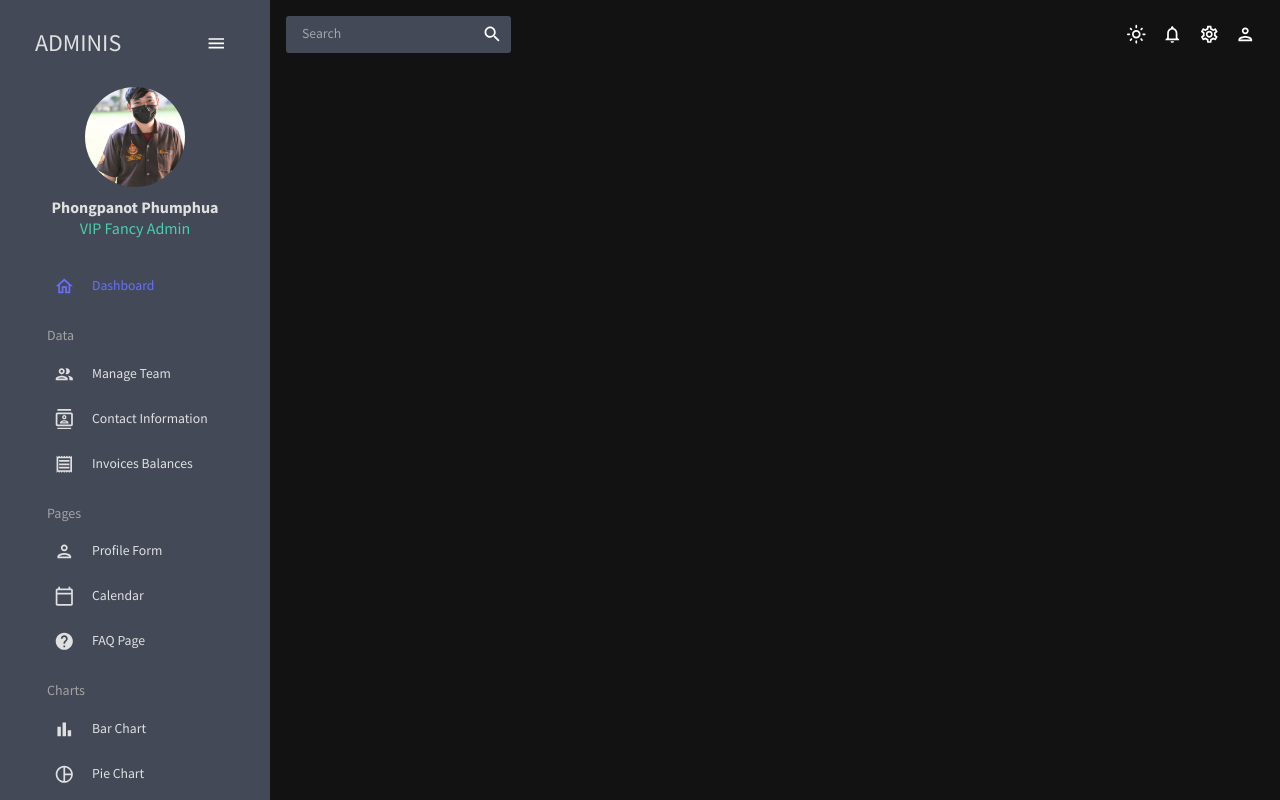
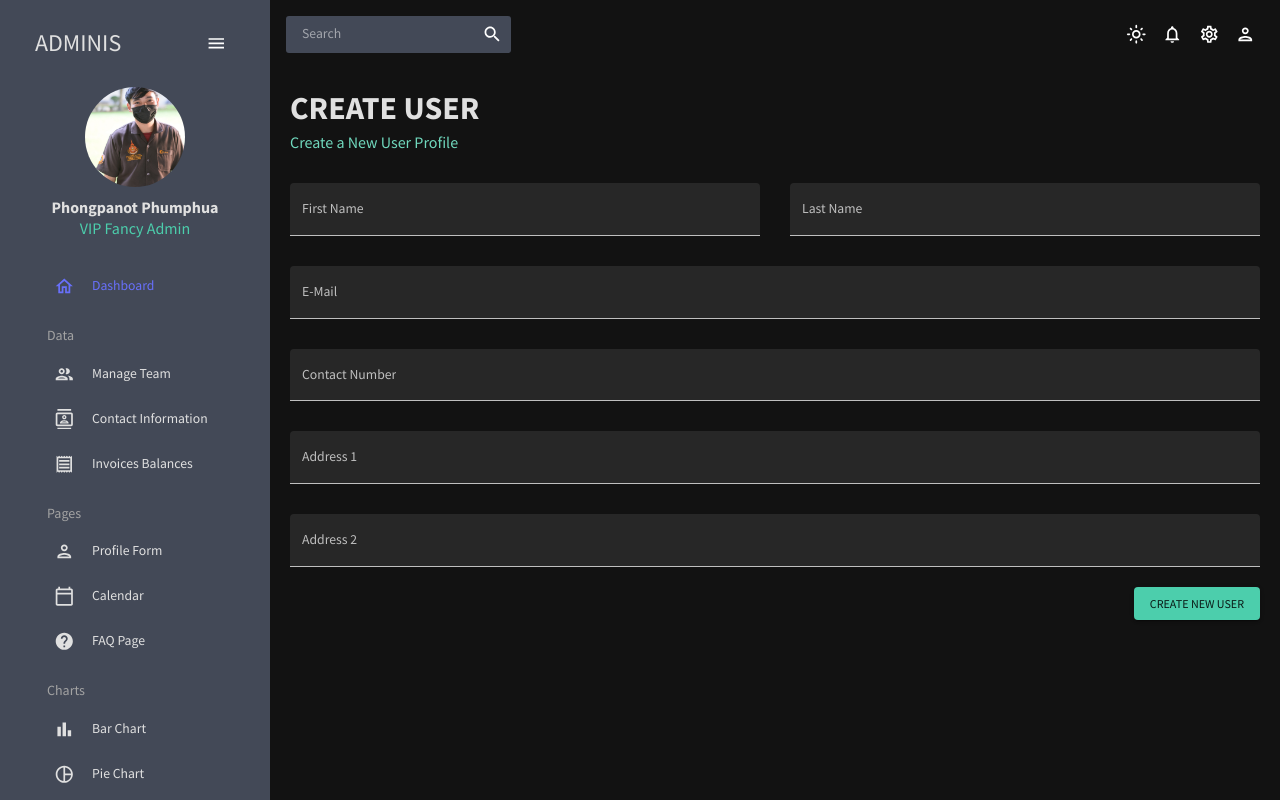
Before and after one commit to pntErk/React-admin-dashboard-app, a React (Create React App) app in the folder react-admin/: page /form in a window 1280 px wide. Built offline with nearby package versions, Linux system fonts and the light colour scheme.

Commit message:
create profile form with formik and yup

```diff
--- a/react-admin/src/App.js
+++ b/react-admin/src/App.js
@@ -9,7 +9,7 @@
 import Invoices from "./scenes/invoices";
 import Contacts from "./scenes/contacts";
 // import Bar from "./scenes/bar";
-// import Form from "./scenes/form";
+import Form from "./scenes/form";
 // import Line from "./scenes/line";
 // import Pie from "./scenes/pie";
 // import FAQ from "./scenes/faq";
@@ -32,7 +32,7 @@
               <Route path="/team" element={<Team />} />
               <Route path="/contacts" element={<Contacts />} />
               <Route path="/invoices" element={<Invoices />} />
-              {/* <Route path="/form" element={<Form/>} /> */}
+              <Route path="/form" element={<Form />} />
               {/* <Route path="/bar" element={<Bar/>} /> */}
               {/* <Route path="/line" element={<Line/>} /> */}
               {/* <Route path="/pie" element={<Pie/>} /> */}
--- /dev/null
+++ b/react-admin/src/scenes/form/index.jsx
@@ -0,0 +1,154 @@
+import { Box, TextField, Button } from "@mui/material";
+import { Formik } from "formik";
+import * as yup from "yup";
+import useMediaQuery from "@mui/material/useMediaQuery";
+import Header from "../../components/Header";
+
+const initialValues = {
+  firstName: "",
+  lastName: "",
+  email: "",
+  contact: "",
+  address1: "",
+  address2: "",
+};
+
+const phoneRegExp =
+  /^((\+[1+9]{1,4}[ -]?)|(\[0-9]{2,3}\)[ -]?)|([0-9]{2,4})[ -]?)*?[0-9]{3,4}[ -]?[0-9]{3,4}$/;
+
+const userSchema = yup.object().shape({
+  firstName: yup.string().required("required"),
+  lastName: yup.string().required("required"),
+  email: yup.string().email("invalid email").required("required"),
+  contact: yup
+    .string()
+    .matches(phoneRegExp, "Phone number is not valid")
+    .required("required"),
+  address1: yup.string().required("required"),
+  address2: yup.string().required("required"),
+});
+
+const Form = () => {
+  const isNonMobile = useMediaQuery("(min-width:600px)");
+  const handleFormSubmit = (values) => {
+    console.log(values);
+  };
+
+  return (
+    <Box m="20px">
+      <Header title="CREATE USER" subtitle="Create a New User Profile" />
+
+      <Formik
+        onSubmit={handleFormSubmit}
+        initialValues={initialValues}
+        validationSchema={userSchema}
+      >
+        {({
+          values,
+          errors,
+          touched,
+          handleBlur,
+          handleChange,
+          handleSubmit,
+        }) => (
+          <form onSubmit={handleSubmit}>
+            <Box
+              display="grid"
+              gap="30px"
+              gridTemplateColumns="repeat(4, minmax(0, 1fr))"
+              sx={{
+                "& > div:": { gridColumn: isNonMobile ? undefined : "span 4" },
+              }}
+            >
+              <TextField
+                fullWidth
+                variant="filled"
+                type="text"
+                label="First Name"
+                onBlur={handleBlur}
+                onChange={handleChange}
+                value={values.firstName}
+                name="firstName"
+                error={!!touched.firstName && !!errors.firstName}
+                helperText={touched.firstName && errors.firstName}
+                sx={{ gridColumn: "span 2" }}
+              />
+              <TextField
+                fullWidth
+                variant="filled"
+                type="text"
+                label="Last Name"
+                onBlur={handleBlur}
+                onChange={handleChange}
+                value={values.lastName}
+                name="lastName"
+                error={!!touched.lastName && !!errors.lastName}
+                helperText={touched.lastName && errors.lastName}
+                sx={{ gridColumn: "span 2" }}
+              />
+              <TextField
+                fullWidth
+                variant="filled"
+                type="text"
+                label="E-Mail"
+                onBlur={handleBlur}
+                onChange={handleChange}
+                value={values.email}
+                name="email"
+                error={!!touched.email && !!errors.firstName}
+                helperText={touched.email && errors.email}
+                sx={{ gridColumn: "span 4" }}
+              />
+              <TextField
+                fullWidth
+                variant="filled"
+                type="text"
+                label="Contact Number"
+                onBlur={handleBlur}
+                onChange={handleChange}
+                value={values.contact}
+                name="contact"
+                error={!!touched.contact && !!errors.contact}
+                helperText={touched.contact && errors.contact}
+                sx={{ gridColumn: "span 4" }}
+              />
+              <TextField
+                fullWidth
+                variant="filled"
+                type="text"
+                label="Address 1"
+                onBlur={handleBlur}
+                onChange={handleChange}
+                value={values.address1}
+                name="address1"
+                error={!!touched.address1 && !!errors.address1}
+                helperText={touched.address1 && errors.address1}
+                sx={{ gridColumn: "span 4" }}
+              />
+              <TextField
+                fullWidth
+                variant="filled"
+                type="text"
+                label="Address 2"
+                onBlur={handleBlur}
+                onChange={handleChange}
+                value={values.address2}
+                name="address2"
+                error={!!touched.address2 && !!errors.address2}
+                helperText={touched.address2 && errors.address2}
+                sx={{ gridColumn: "span 4" }}
+              />
+            </Box>
+            <Box display="flex" justifyContent="end" mt="20px">
+                <Button type="submit" color="secondary" variant="contained">
+                    Create New User
+                </Button>
+            </Box>
+          </form>
+        )}
+      </Formik>
+    </Box>
+  );
+};
+
+export default Form;
```
